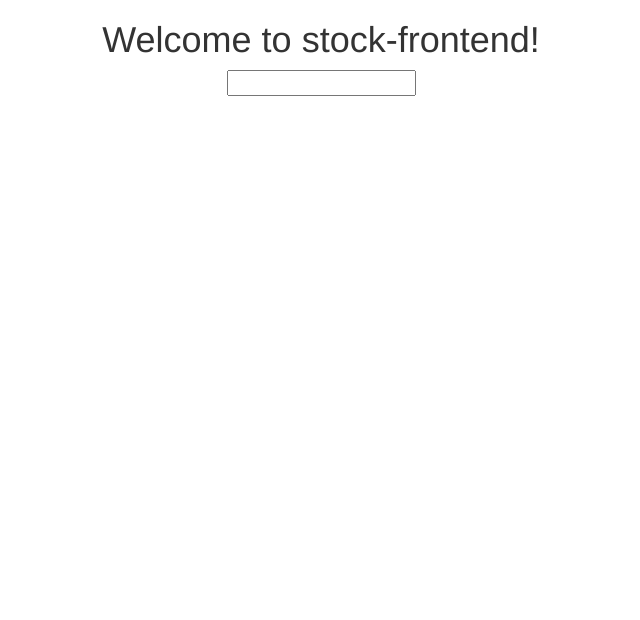
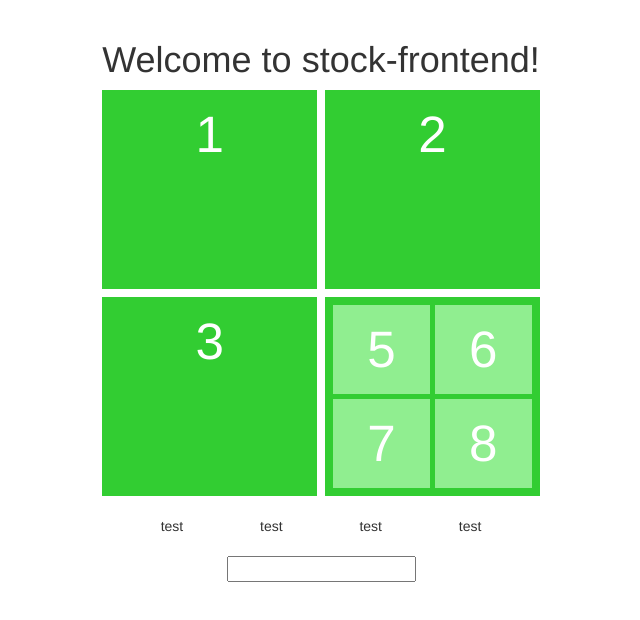
Before and after one commit to quaffpotion/stock-frontend, an Angular app: page / in a window 1280 px wide. Shown: the top 620 px of the page, without its empty margins (319-959 px from the left). Built offline with nearby package versions, Linux system fonts and the light colour scheme.

Commit message:
experimenting with grid

```diff
--- a/src/app/app.component.css
+++ b/src/app/app.component.css
@@ -1,3 +1,38 @@
 .search-result:hover {
-    background-color: lightslategray
+  background-color: lightslategray;
 }
+
+/* width will not be applied, however it works if added as a style-attribute to element directly */
+.search-result {
+  outline: 1px dashed lightskyblue;
+}
+
+:host {
+  padding: 20px;
+  display: grid;
+
+  grid-gap: 20px;
+  place-content: center;
+}
+
+#outer-grid {
+  display: grid;
+  grid-template-rows: 1fr 1fr;
+  grid-template-columns: 1fr 1fr;
+  grid-gap: 8px;
+}
+#outer-grid > div {
+  background-color: limegreen;
+  color: white;
+  font-size: 4vw;
+  padding: 8px;
+}
+#inner-grid {
+  display: grid;
+  grid-template-columns: 1fr 1fr;
+  grid-gap: 5px;
+}
+#inner-grid > div {
+  background: lightgreen;
+  padding: 8px;
+}
--- a/src/app/app.component.html
+++ b/src/app/app.component.html
@@ -1,14 +1,44 @@
 <div style="text-align:center">
   <h1>Welcome to {{ title }}!</h1>
+
+  <div id="outer-grid">
+    <div>1</div>
+    <div>2</div>
+    <div>3</div>
+    <div id="inner-grid">
+      <div>5</div>
+      <div>6</div>
+      <div>7</div>
+      <div>8</div>
+    </div>
+  </div>
+
+  <div
+    style="padding: 20px; display:grid; grid-template-columns: 1fr 1fr 1fr 1fr"
+  >
+    <span>test</span><span>test</span><span>test</span><span>test</span>
+  </div>
 
   <input #searchBox id="search-box" (input)="pushSearchTerm(searchBox.value)" />
 
   <mat-list>
-    <mat-list-item class="search-result" *ngFor="let stock of stocks$ | async">
-      <mat-icon mat-list-icon>trending_up</mat-icon>
-      {{ stock.name }}
-      {{ stock.symbol }}
-      {{ stock.closingprice }}
+    <mat-list-item
+      style="background-color: paleturquoise; display: grid; grid-template-columns: 1fr 1fr 1fr 1fr"
+      class="search-result"
+      *ngFor="let stock of stocks$ | async"
+    >
+      <span>
+        <mat-icon mat-list-icon>trending_up</mat-icon>
+      </span>
+      <span>
+        {{ stock.name }}
+      </span>
+      <span>
+        {{ stock.symbol }}
+      </span>
+      <span>
+        {{ stock.closingprice }}
+      </span>
     </mat-list-item>
   </mat-list>
 </div>
--- a/src/app/app.module.ts
+++ b/src/app/app.module.ts
@@ -10,12 +10,14 @@ import { BrowserAnimationsModule } from '@angular/platform-browser/animations';
 import { AppComponent } from './app.component';
 import { SearchStockComponent } from './search-stock/search-stock.component';
 import { SearchContainerComponent } from './search-container/search-container.component';
+import { SearchResultComponent } from './search-result/search-result.component';
 
 @NgModule({
   declarations: [
     AppComponent,
     SearchStockComponent,
     SearchContainerComponent,
+    SearchResultComponent,
   ],
   //note, import order matters - must import after BrowserModule
   imports: [
--- /dev/null
+++ b/src/app/search-result/search-result.component.html
@@ -0,0 +1,3 @@
+<p>
+  search-result works!
+</p>
--- /dev/null
+++ b/src/app/search-result/search-result.component.ts
@@ -0,0 +1,15 @@
+import { Component, OnInit } from '@angular/core';
+
+@Component({
+  selector: 'app-search-result',
+  templateUrl: './search-result.component.html',
+  styleUrls: ['./search-result.component.css']
+})
+export class SearchResultComponent implements OnInit {
+
+  constructor() { }
+
+  ngOnInit() {
+  }
+
+}
```
Also changed, not shown: src/app/search-result/search-result.component.css (added).
